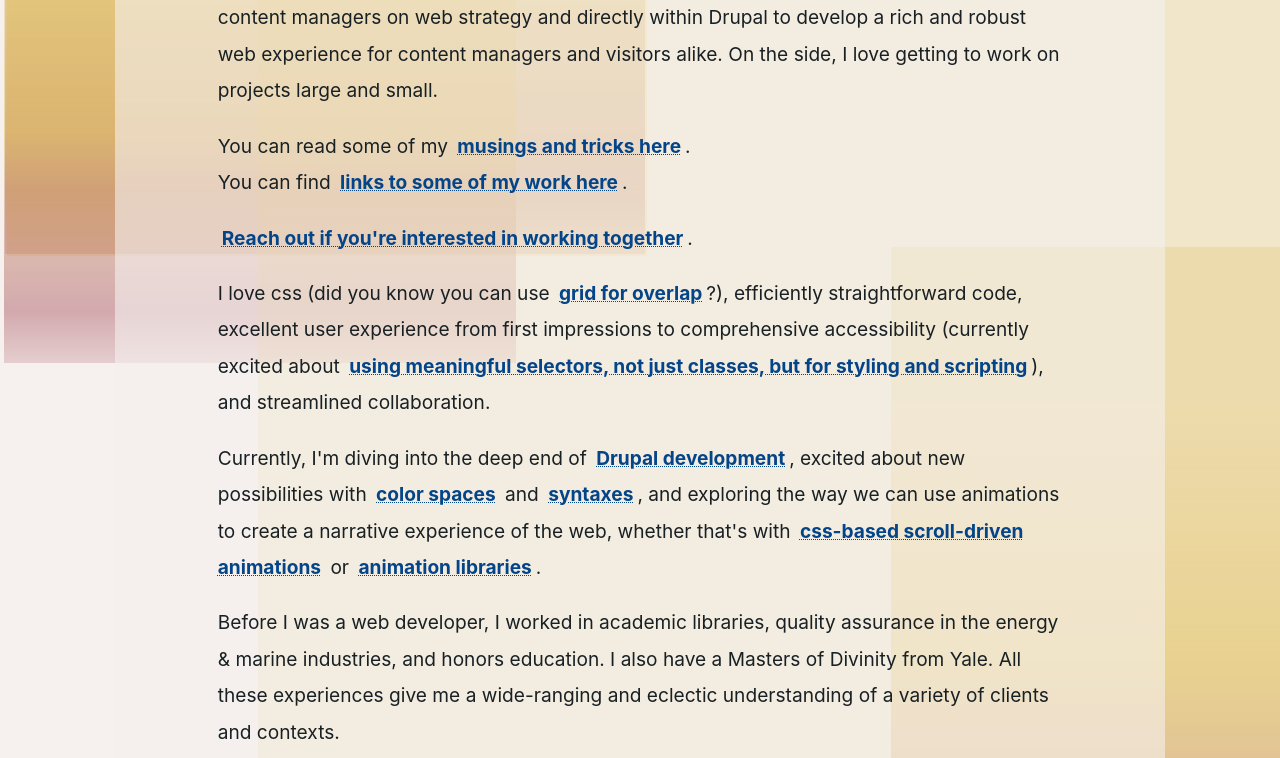
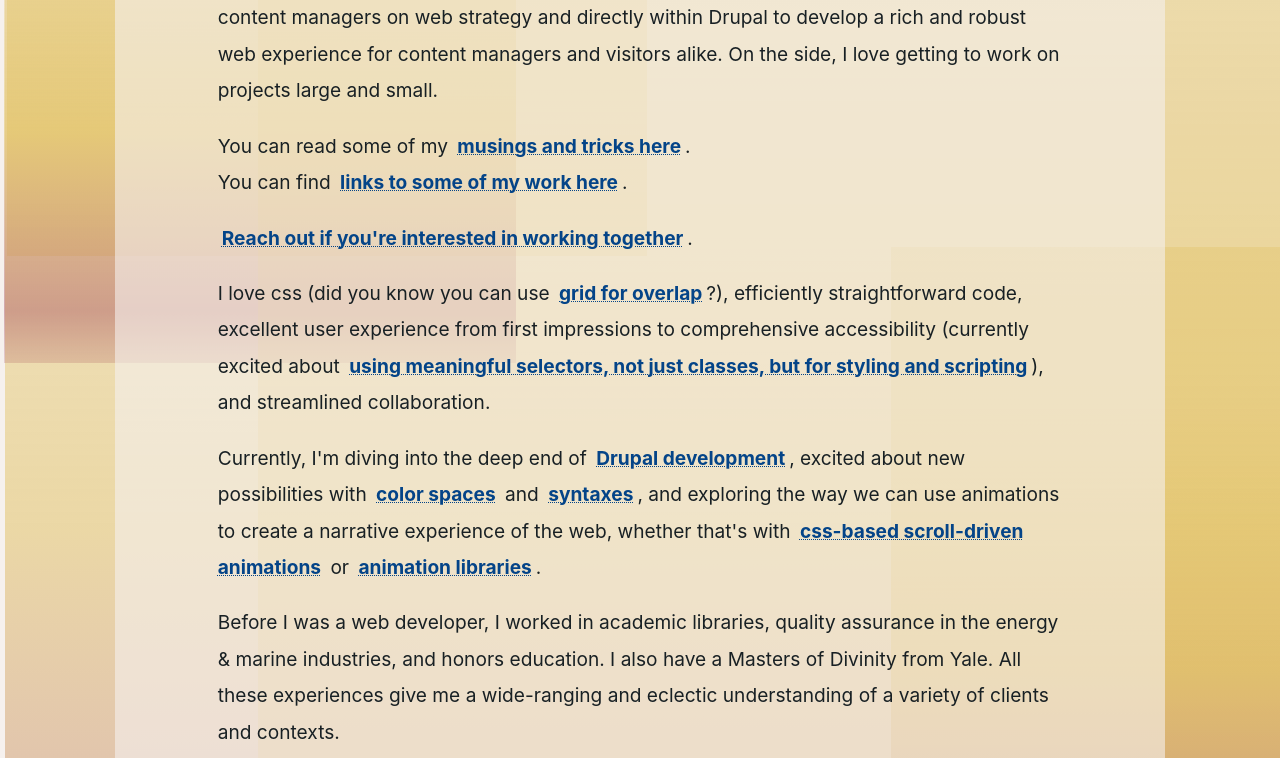
Before and after one commit to madeleinehhhh/madeleine.dev, a plain HTML site: page index.html in a window 1280 px wide. Shown: the part 389-1147 px from the top of the page. Drawn offline with Linux system fonts and the light colour scheme.

Commit message:
resized blobs

```diff
--- a/animation.css
+++ b/animation.css
@@ -71,7 +71,7 @@ body {
   --movementLength-y: 0;
   --movementLength-x: 0;
 
-  --blob-size: 50vw;
+  --blob-size: 130vw;
 
   background: linear-gradient(oklch(from var(--clr-quinary-bright) l c h / 0.2) 20%, oklch(from var(--clr-quinary-bright) l c h / 0.4), oklch(from var(--clr-quatrenary-dark) l c h / 0.4) 90%, oklch(from var(--clr-quatrenary-dark) l c h / 0.2));
 }
```
